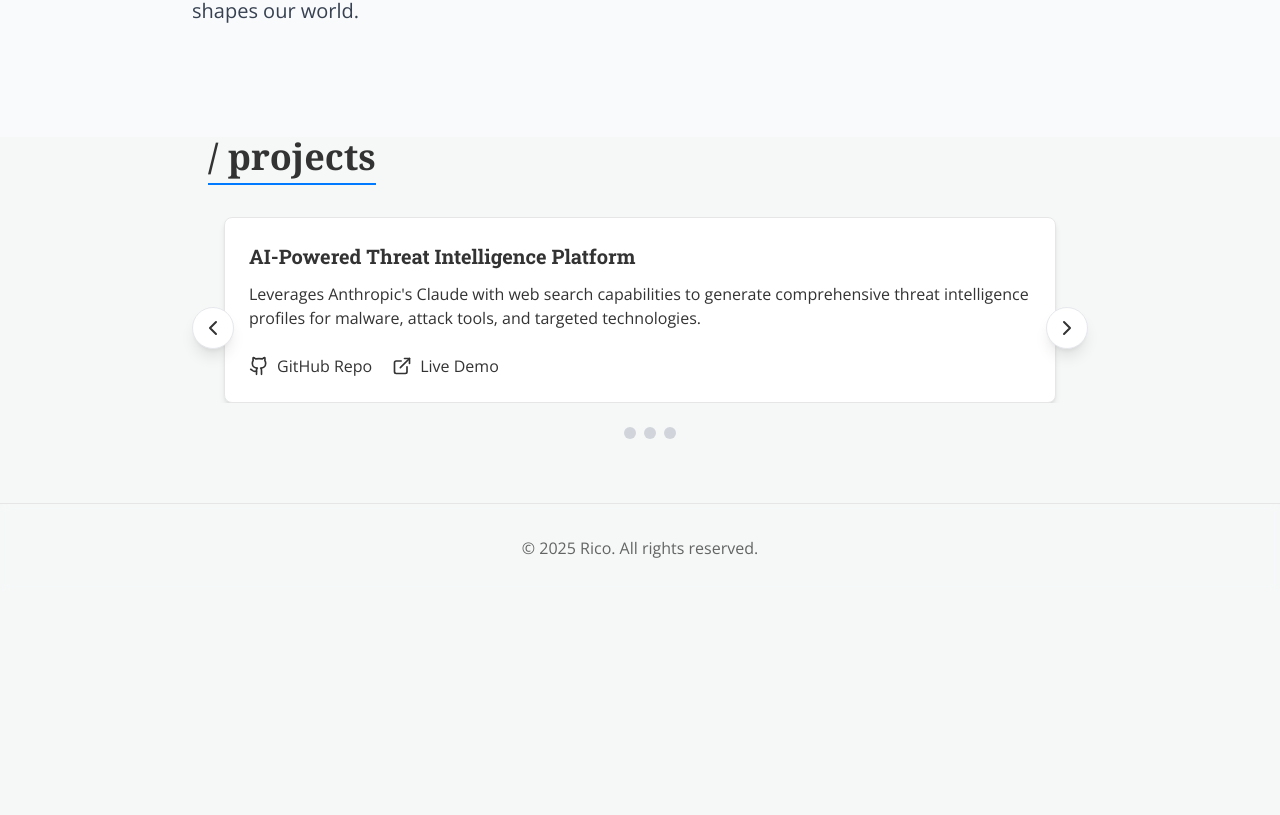
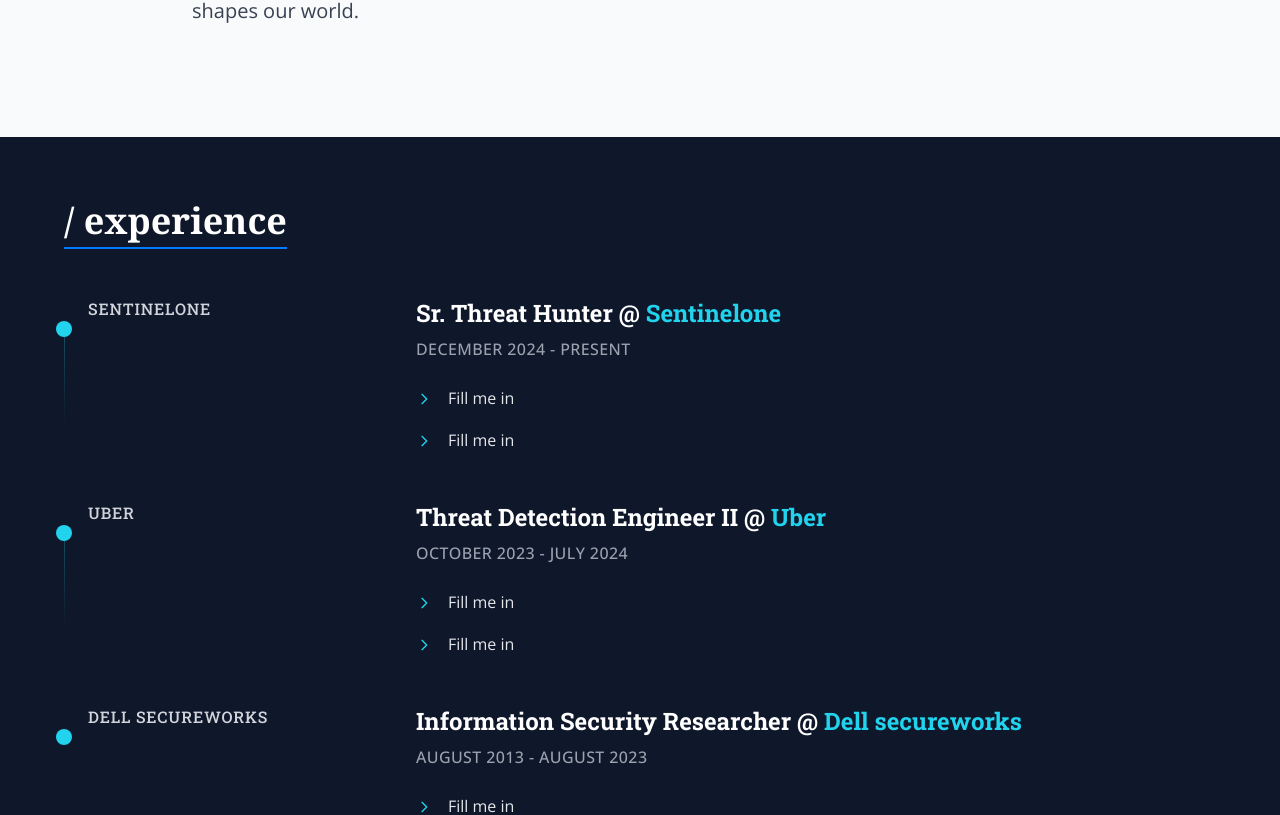
Before and after one commit to ricomanifesto/rico, a React (Vite) app: page / in a window 1280 px wide. Shown: the part 1071-1886 px from the top of the page. Before the commit the page ends 1663 px from the top, so only its background shows below. Built offline with nearby package versions, Linux system fonts and the light colour scheme.

Commit message:
Add Experience section with timeline design and company details

```diff
--- a/src/Home.tsx
+++ b/src/Home.tsx
@@ -2,6 +2,7 @@
 import Header from "@/components/Header";
 import IntroSection from "@/components/IntroSection";
 import AboutMe from "@/components/AboutMe";
+import Experience from "@/components/Experience";
 import ProjectsSection from "@/components/ProjectsSection";
 import Footer from "@/components/Footer";
 
@@ -12,6 +13,7 @@ export default function Home() {
       <main className="flex-grow">
         <IntroSection />
         <AboutMe />
+        <Experience />
         <ProjectsSection />
       </main>
       <Footer />
--- /dev/null
+++ b/src/components/Experience.tsx
@@ -0,0 +1,133 @@
+import { motion } from "framer-motion";
+
+interface ExperienceItem {
+  company: string;
+  title: string;
+  period: string;
+  highlights: string[];
+}
+
+export default function Experience() {
+  const experiences: ExperienceItem[] = [
+    {
+      company: "SENTINELONE",
+      title: "Sr. Threat Hunter",
+      period: "DECEMBER 2024 - PRESENT",
+      highlights: [
+        "Fill me in",
+        "Fill me in"
+      ]
+    },
+    {
+      company: "UBER",
+      title: "Threat Detection Engineer II",
+      period: "OCTOBER 2023 - JULY 2024",
+      highlights: [
+        "Fill me in",
+        "Fill me in"
+      ]
+    },
+    {
+      company: "DELL SECUREWORKS",
+      title: "Information Security Researcher",
+      period: "AUGUST 2013 - AUGUST 2023",
+      highlights: [
+        "Fill me in",
+        "Fill me in"
+      ]
+    }
+  ];
+
+  return (
+    <section id="experience" className="py-16 px-4 bg-slate-900 text-white">
+      <div className="max-w-6xl mx-auto">
+        <motion.h2
+          className="section-title text-3xl md:text-4xl font-serif font-bold mb-12 text-white"
+          initial={{ opacity: 0, x: -20 }}
+          whileInView={{ opacity: 1, x: 0 }}
+          viewport={{ once: true }}
+          transition={{ duration: 0.6 }}
+        >
+          / experience
+        </motion.h2>
+
+        <div className="space-y-12">
+          {experiences.map((exp, index) => (
+            <motion.div
+              key={index}
+              className="flex flex-col lg:flex-row gap-8 lg:gap-16"
+              initial={{ opacity: 0, y: 30 }}
+              whileInView={{ opacity: 1, y: 0 }}
+              viewport={{ once: true }}
+              transition={{ duration: 0.6, delay: index * 0.2 }}
+            >
+              {/* Company Names Timeline */}
+              <div className="lg:w-1/4 flex-shrink-0">
+                <div className="relative">
+                  {/* Timeline Line */}
+                  {index < experiences.length - 1 && (
+                    <div className="hidden lg:block absolute left-0 top-8 w-px h-24 bg-gradient-to-b from-cyan-400 to-transparent opacity-30"></div>
+                  )}
+
+                  {/* Timeline Dot */}
+                  <div className="hidden lg:block absolute -left-2 top-6 w-4 h-4 bg-cyan-400 rounded-full"></div>
+
+                  {/* Company Name */}
+                  <h3 className="text-gray-300 font-medium text-sm lg:text-base tracking-wider lg:pl-6">
+                    {exp.company}
+                  </h3>
+                </div>
+              </div>
+
+              {/* Experience Details */}
+              <div className="lg:w-3/4 flex-1">
+                <motion.div
+                  initial={{ opacity: 0, x: 20 }}
+                  whileInView={{ opacity: 1, x: 0 }}
+                  viewport={{ once: true }}
+                  transition={{ duration: 0.6, delay: index * 0.2 + 0.1 }}
+                >
+                  <h4 className="text-xl md:text-2xl font-semibold mb-2">
+                    {exp.title} @ <span className="text-cyan-400">{exp.company.charAt(0) + exp.company.slice(1).toLowerCase()}</span>
+                  </h4>
+
+                  <p className="text-gray-400 text-sm md:text-base mb-6 font-medium tracking-wide">
+                    {exp.period}
+                  </p>
+
+                  <ul className="space-y-4">
+                    {exp.highlights.map((highlight, highlightIndex) => (
+                      <motion.li
+                        key={highlightIndex}
+                        className="flex items-start"
+                        initial={{ opacity: 0, x: 20 }}
+                        whileInView={{ opacity: 1, x: 0 }}
+                        viewport={{ once: true }}
+                        transition={{
+                          duration: 0.6,
+                          delay: index * 0.2 + highlightIndex * 0.1 + 0.3
+                        }}
+                      >
+                        <svg
+                          className="w-4 h-4 text-cyan-400 mt-1.5 mr-4 flex-shrink-0"
+                          fill="none"
+                          stroke="currentColor"
+                          viewBox="0 0 24 24"
+                        >
+                          <path strokeLinecap="round" strokeLinejoin="round" strokeWidth={2} d="M9 5l7 7-7 7" />
+                        </svg>
+                        <p className="text-gray-200 leading-relaxed">
+                          {highlight}
+                        </p>
+                      </motion.li>
+                    ))}
+                  </ul>
+                </motion.div>
+              </div>
+            </motion.div>
+          ))}
+        </div>
+      </div>
+    </section>
+  );
+}
```
